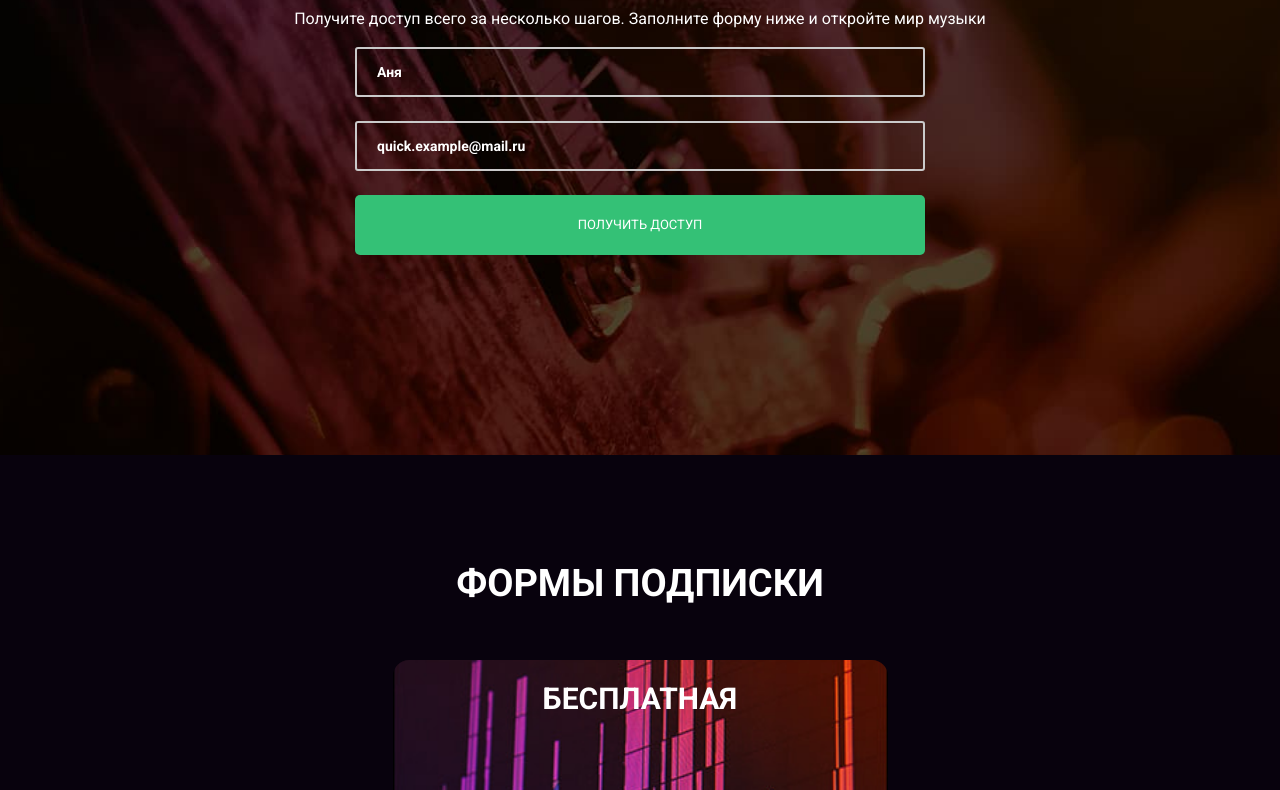
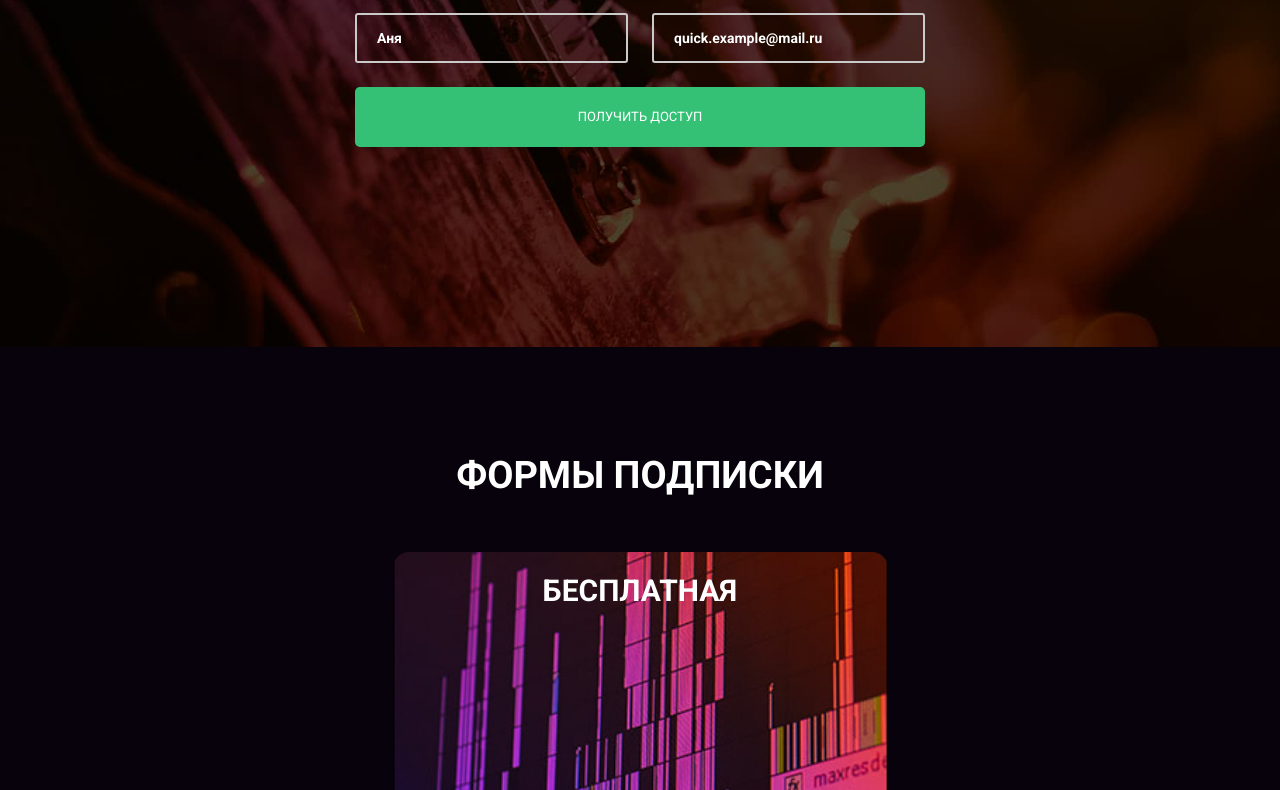
Before and after one commit to zhenia-chugaev/music, a website: page src/index.html in a window 1280 px wide. Shown: the part 406-1196 px from the top of the page. Drawn offline with nearby package versions, Linux system fonts and the light colour scheme; files that its build step writes are made by us from their sources.

Commit message:
Adapt banner-section to desktop screens

```diff
--- a/src/scss/parts/_banner.scss
+++ b/src/scss/parts/_banner.scss
@@ -1,4 +1,5 @@
 @use "../lib/lib";
+@use "../lib/layout";
 
 .subscription-form {
   max-width: 570px;
@@ -28,3 +29,25 @@
     margin: lib.base-x(2) 0;
   }
 }
+
+@media (min-width: 768px) {
+  .subscription-form {
+    @include layout.cols(2, 1fr, lib.base-x(3));
+
+    &__wrapper {
+      margin: 0;
+    }
+
+    &__button {
+      grid-column: 1 / -1;
+    }
+  }
+
+  .banner-section {
+    padding-top: 200px;
+
+    &__text {
+      margin-top: lib.base-x(4);
+    }
+  }
+}
```
